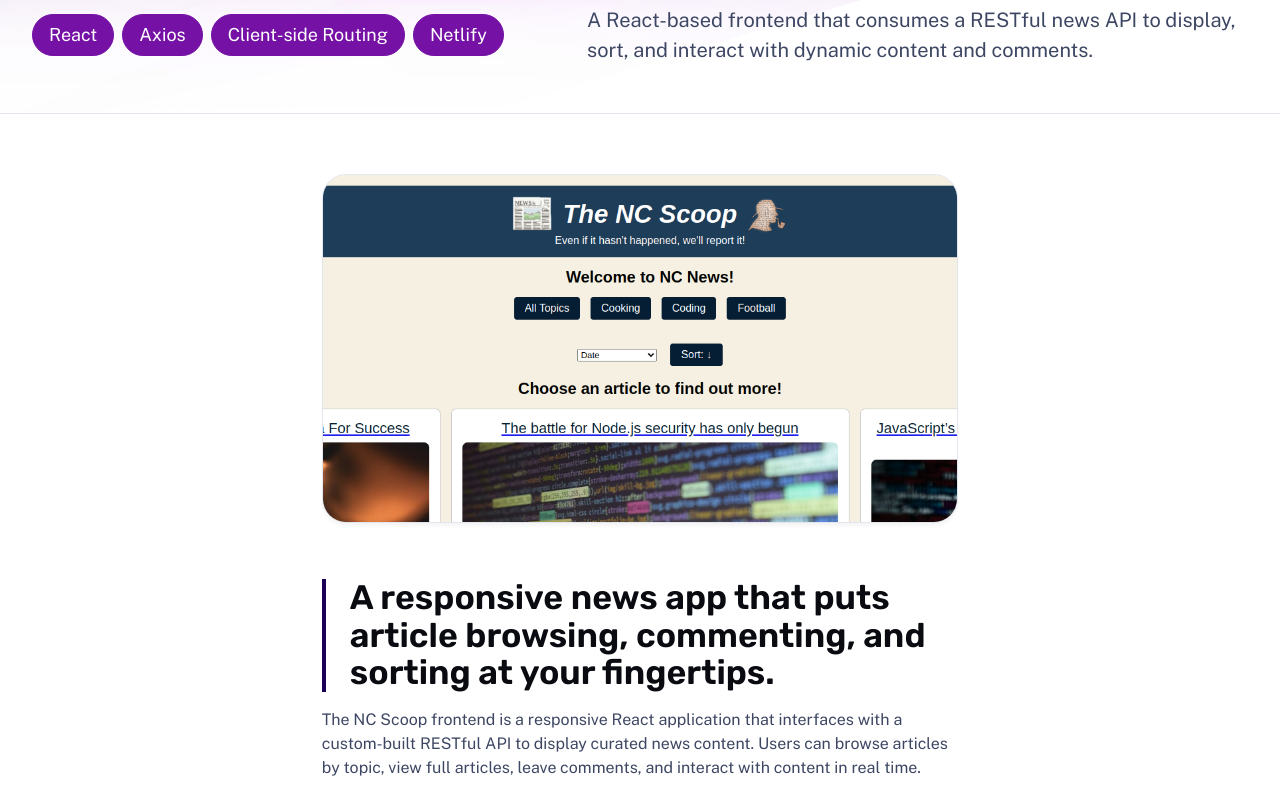
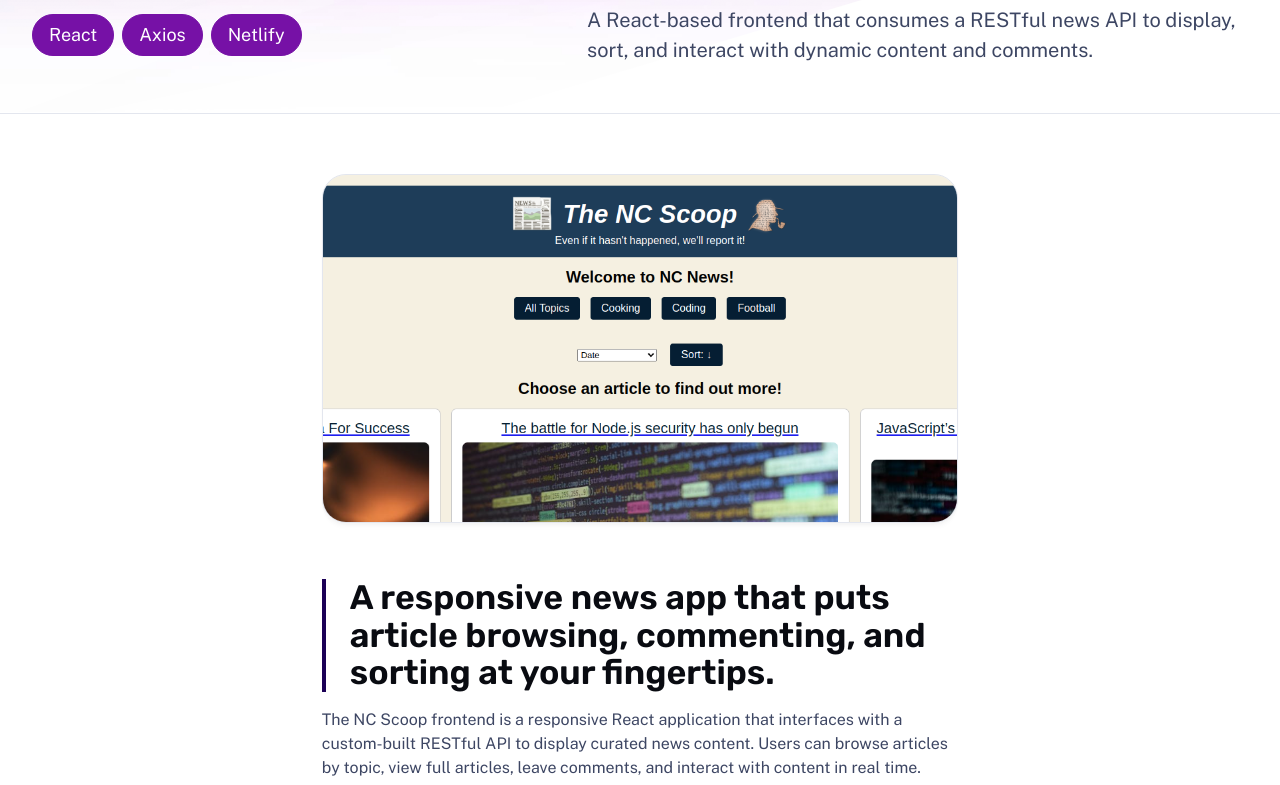
Before and after one commit to JC-Ellis/astro-personal-site, an Astro site: page /work/the-nc-scoop-frontend in a window 1280 px wide. Shown: the part 315-1100 px from the top of the page. Built offline with nearby package versions, Linux system fonts and the light colour scheme; Astro itself is replaced by a stand-in of ours.

Commit message:
made project pages more uniform

```diff
--- a/src/content/work/the-nc-scoop-frontend.md
+++ b/src/content/work/the-nc-scoop-frontend.md
@@ -8,7 +8,6 @@ description: |
 tags:
   - React
   - Axios
-  - Client-side Routing
   - Netlify
 ---
 
@@ -35,7 +34,6 @@ The NC Scoop frontend is a responsive React application that interfaces with a c
 - **React Router** for navigation
 - Styled using utility-first CSS and media queries
 - Hosted on **Netlify**
-
 ---
 
 ####  Project Links
@@ -43,6 +41,7 @@ The NC Scoop frontend is a responsive React application that interfaces with a c
 - 🌐 [Live Site](https://the-nc-scoop.netlify.app/)
 - 💻 [GitHub Repo](https://github.com/JC-Ellis/northcoders-news-FE)
 
+
 ---
 
 #### Connected Projects
```
